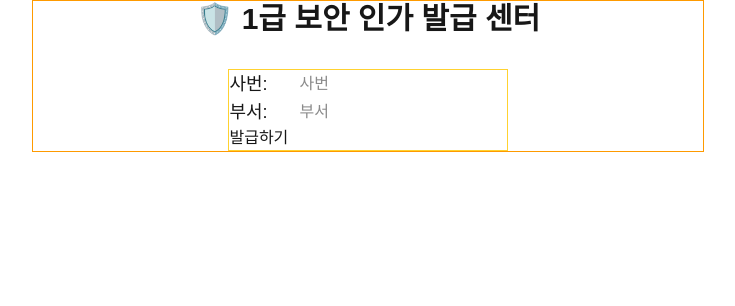
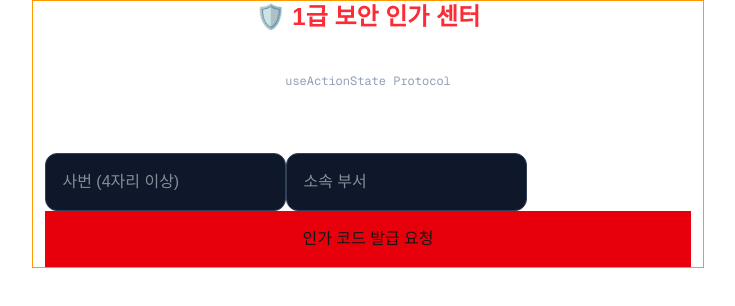
Before and after one commit to yunajoe/nextjs-master-class-part2-inflearn, a Next.js app: page /products/security/clearance in a window 1280 px wide. Shown: the top 306 px of the page, without its empty margins (272-1007 px from the left). Built offline with nearby package versions, Linux system fonts and the light colour scheme.

Commit message:
실습: useActionState 답안 따라하기

```diff
--- a/src/app/action.ts
+++ b/src/app/action.ts
@@ -41,31 +41,49 @@ export async function createDevice(formData: FormData) {
   console.log(`💾 [DB 저장 완료] 디바이스명: ${name}, 가격: ${price}원`);
 }
 
-export async function createSecurity(
-  prevState: { count: number; success: boolean; message: string },
-  formdata: FormData,
+export interface ClearanceState {
+  success: boolean;
+  message: string;
+  attemptCount: number; // 클라이언트의 useState 없이 서버가 추적할 '시도 횟수'
+  clearanceCode?: string;
+}
+
+export async function issueClearanceAction(
+  prevState: ClearanceState,
+  formData: FormData,
 ) {
-  const id = formdata.get("employee-id") as string;
-  const department = formdata.get("department") as string;
-  if (!id || !department) {
+  const currentAttempt = prevState.attemptCount + 1;
+  console.log(`[보안 감시] 발급 시도: ${currentAttempt}회차`);
+
+  const empId = formData.get("empId") as string;
+  const department = formData.get("department") as string;
+
+  await new Promise((resolve) => setTimeout(resolve, 1500));
+
+  if (!empId || empId.length < 4) {
     return {
-      count: prevState.count,
       success: false,
-      message: "필수값이 누락이 되었습니다.",
-    };
-  }
-  await new Promise((resolve) => setTimeout(resolve, 3000));
-  if (id.length < 4) {
-    return {
-      count: prevState.count,
-      success: false,
-      message: "사원번호는 4자리 이상이어야 합니다.",
+      message: "사번은 최소 4자리 이상이어야 합니다.",
+      attemptCount: currentAttempt,
     };
   }
 
+  if (!department) {
+    return {
+      success: false,
+      message: "부서를 정확히 입력해 주십시오.",
+      attemptCount: currentAttempt,
+    };
+  }
+
+  const generatedCode = `SEC-${Math.floor(1000 + Math.random() * 9000)}X`;
+  console.log(
+    `💾 [DB 기록] ${department} 소속 ${empId} 사번 발급 완료: ${generatedCode}`,
+  );
   return {
-    count: prevState.count + 1,
     success: true,
-    message: "발급 성공하였습니다.",
+    message: `정상적으로 발급되었습니다.`,
+    attemptCount: currentAttempt,
+    clearanceCode: generatedCode,
   };
 }
--- /dev/null
+++ b/src/app/components/clearance-button.tsx
@@ -0,0 +1,44 @@
+"use client";
+
+import { useFormStatus } from "react-dom";
+
+function ClearanceButton() {
+  const { pending } = useFormStatus();
+  return (
+    <button
+      type="submit"
+      disabled={pending}
+      className={`w-full p-4 ${pending ? "bg-slate-500 cursor-not-allowed" : "bg-red-600 hover:bg-red-700 cursor-pointer"}`}
+    >
+      {pending ? (
+        <span className="flex items-center justify-center gap-2">
+          <svg
+            className="animate-spin h-5 w-5 text-white"
+            xmlns="<http://www.w3.org/2000/svg>"
+            fill="none"
+            viewBox="0 0 24 24"
+          >
+            <circle
+              className="opacity-25"
+              cx="12"
+              cy="12"
+              r="10"
+              stroke="currentColor"
+              strokeWidth="4"
+            ></circle>
+            <path
+              className="opacity-75"
+              fill="currentColor"
+              d="M4 12a8 8 0 018-8V0C5.373 0 0 5.373 0 12h4zm2 5.291A7.962 7.962 0 014 12H0c0 3.042 1.135 5.824 3 7.938l3-2.647z"
+            ></path>
+          </svg>
+          보안 망 통신 중...
+        </span>
+      ) : (
+        "인가 코드 발급 요청"
+      )}
+    </button>
+  );
+}
+
+export default ClearanceButton;
--- a/src/app/products/security/clearance/page.tsx
+++ b/src/app/products/security/clearance/page.tsx
@@ -1,31 +1,70 @@
 "use client";
-import { createSecurity } from "@/app/action";
+
+import { ClearanceState, issueClearanceAction } from "@/app/action";
+import ClearanceButton from "@/app/components/clearance-button";
 import { useActionState } from "react";
 
 function page() {
-  const [state, dispatchAction, isPending] = useActionState(createSecurity, {
-    count: 0,
+  // 1. 최초 화면 렌더링 시 사용할 '초기 상태 뼈대'
+  const initialState: ClearanceState = {
     success: false,
     message: "",
-  });
+    attemptCount: 0,
+  };
+
+  const [state, formAction] = useActionState(
+    issueClearanceAction,
+    initialState,
+  );
+
   return (
     <div className="flex flex-col items-center gap-8 max-w-2xl w-full mx-auto border border-amber-500">
-      <h1 className="text-3xl font-bold">🛡️ 1급 보안 인가 발급 센터</h1>
-      <form className="border border-amber-300" action={dispatchAction}>
-        <div className="flex gap-8">
-          <label className="text-lg">사번:</label>
-          <input name="employee-id" required type="text" placeholder="사번" />
-        </div>
-        <div className="flex gap-8">
-          <label className="text-lg">부서:</label>
-          <input name="department" required type="text" placeholder="부서" />
-        </div>
+      <h1 className="text-red-500 text-2xl font-black mb-2 text-center">
+        🛡️ 1급 보안 인가 센터
+      </h1>
+      <p className="text-slate-400 text-xs mb-8 text-center font-mono">
+        useActionState Protocol
+      </p>
 
-        <button type="submit">{isPending ? "발급 중..." : "발급하기"}</button>
-        {/* 4. 서버 응답 메시지 표시 */}
+      <form action={formAction}>
+        <input
+          type="text"
+          name="empId"
+          placeholder="사번 (4자리 이상)"
+          className="p-4 bg-slate-900 border border-slate-700 rounded-xl text-white outline-none focus:border-red-500 transition-colors"
+        />
+        <input
+          type="text"
+          name="department"
+          placeholder="소속 부서"
+          className="p-4 bg-slate-900 border border-slate-700 rounded-xl text-white outline-none focus:border-red-500 transition-colors"
+        />
+        <ClearanceButton />
         {state.message && (
-          <p style={{ color: state.success ? "green" : "red" }}>
-            {state.message}
+          <div
+            className={`mt-4 p-4 rounded-xl border ${state.success ? "bg-emerald-950/50 border-emerald-800 text-emerald-400" : "bg-red-950/50 border-red-800 text-red-400"}`}
+          >
+            <div className="flex justify-between items-center mb-2">
+              <span className="font-bold text-sm">
+                {state.success ? "✅ 발급 성공" : "❌ 보안 경고"}
+              </span>
+              <span className="text-xs opacity-70 font-mono">
+                시도: {state.attemptCount}회
+              </span>
+            </div>
+            <p className="text-sm">{state.message}</p>
+
+            {/* 발급 성공 시 코드 강조 표시 */}
+            {state.clearanceCode && (
+              <div className="mt-3 p-3 bg-black rounded-lg text-center font-mono text-lg tracking-widest text-emerald-300 font-bold border border-emerald-900">
+                {state.clearanceCode}
+              </div>
+            )}
+          </div>
+        )}
+        {!state.success && state.attemptCount >= 3 && (
+          <p className="text-center text-xs text-red-500 font-bold mt-2 animate-pulse">
+            ⚠️ 비정상적인 접근 시도가 감지되었습니다. 보안팀에 기록됩니다.
           </p>
         )}
       </form>
```
